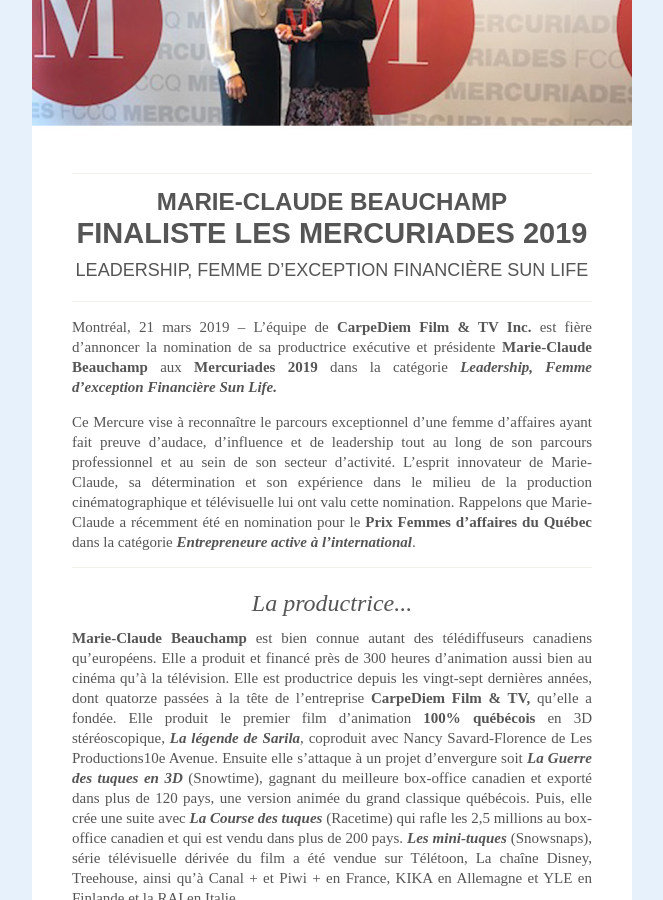
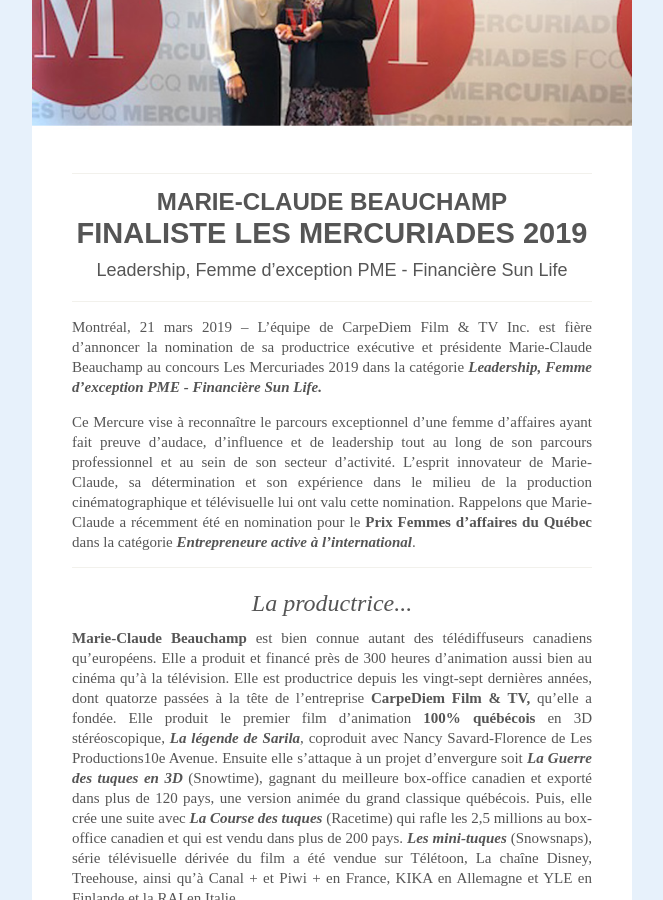
Before and after one commit to graphismatique/mfp, a Jekyll site: the page Mercuriades/index.html, which Jekyll copies as it is, in a window 1280 px wide and 900 px high, scrolled down 470 px. Shown: the whole window, without its empty margins (308-971 px from the left). Built offline with Jekyll 4.4.1, drawn with Linux system fonts in a browser that asks for light colours.

Commit message:
Update index.html

```diff
--- a/Mercuriades/index.html
+++ b/Mercuriades/index.html
@@ -242,9 +242,9 @@
                                     <!--    MARKDOWN START HERE   -->
                                     <hr>
                                     <h1><small>MARIE-CLAUDE BEAUCHAMP</small><br>FINALISTE LES MERCURIADES 2019</h1>
-                                    <h2>LEADERSHIP, FEMME D’EXCEPTION FINANCIÈRE SUN LIFE</h2>
+                                    <h2>Leadership, Femme d’exception PME - Financière Sun Life</h2>
                                     <hr>
-                                    <p>Montréal, 21 mars 2019 – L’équipe de <strong>CarpeDiem Film &amp; TV Inc.</strong> est fière d’annoncer la nomination de sa productrice exécutive et présidente <strong>Marie-Claude Beauchamp</strong> aux <strong>Mercuriades 2019</strong> dans la catégorie <strong><em>Leadership, Femme d’exception Financière Sun Life.</em></strong></p>
+                                    <p>Montréal, 21 mars 2019 – L’équipe de CarpeDiem Film & TV Inc. est fière d’annoncer la nomination de sa productrice exécutive et présidente Marie-Claude Beauchamp au concours Les Mercuriades 2019 dans la catégorie <strong><em>Leadership, Femme d’exception PME - Financière Sun Life.</em></strong></p>
                                     <p>Ce Mercure vise à reconnaître le parcours exceptionnel d’une femme d’affaires ayant fait preuve d’audace, d’influence et de leadership tout au long de son parcours professionnel et au sein de son secteur d’activité. L’esprit innovateur de Marie-Claude, sa détermination et son expérience dans le milieu de la production cinématographique et télévisuelle lui ont valu cette nomination. Rappelons que Marie-Claude a récemment été en nomination pour le <strong>Prix Femmes d’affaires du Québec</strong> dans la catégorie <strong><em>Entrepreneure active à l’international</em></strong>.</p>
                                     <hr>
                                     <h3>La productrice...</h3>
```
